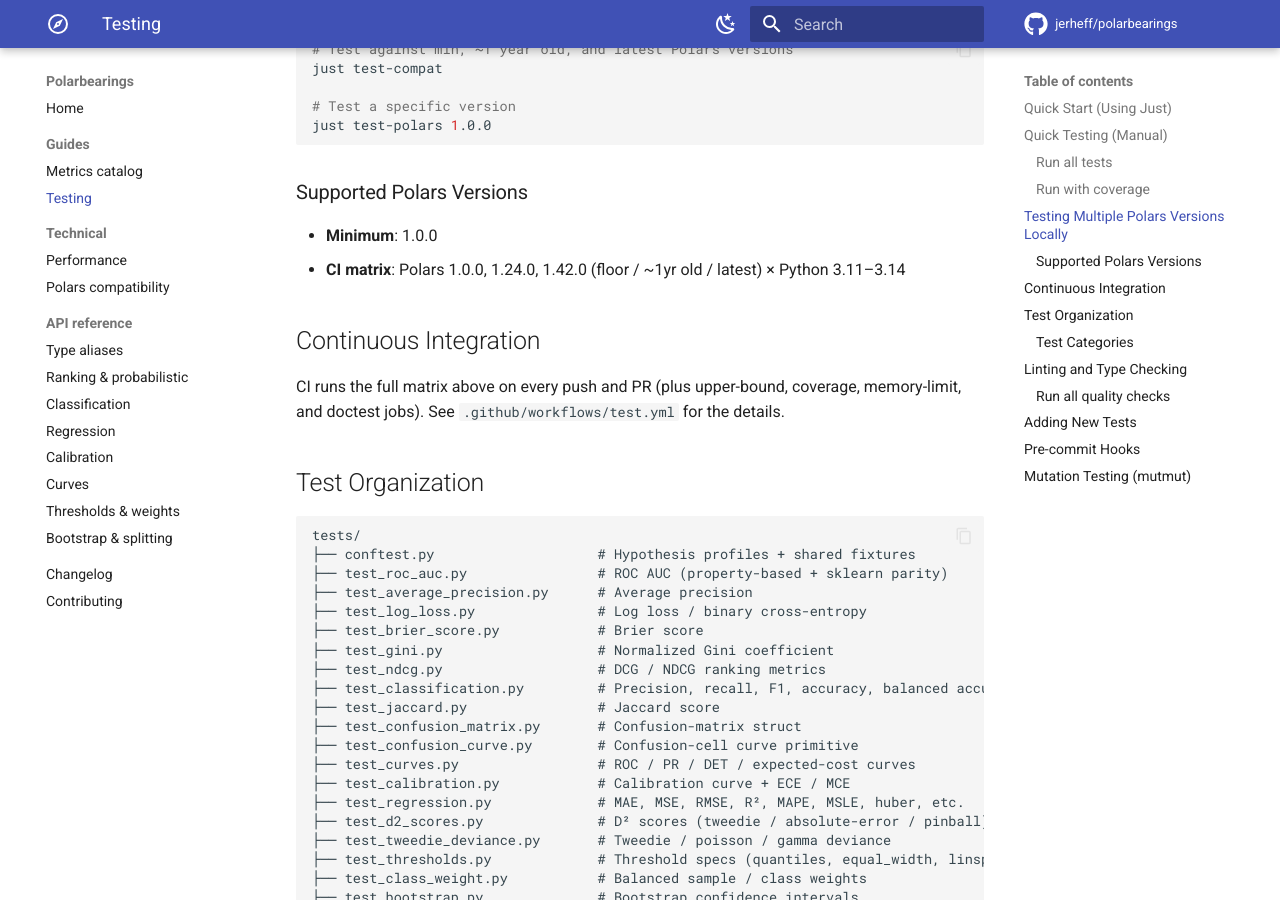
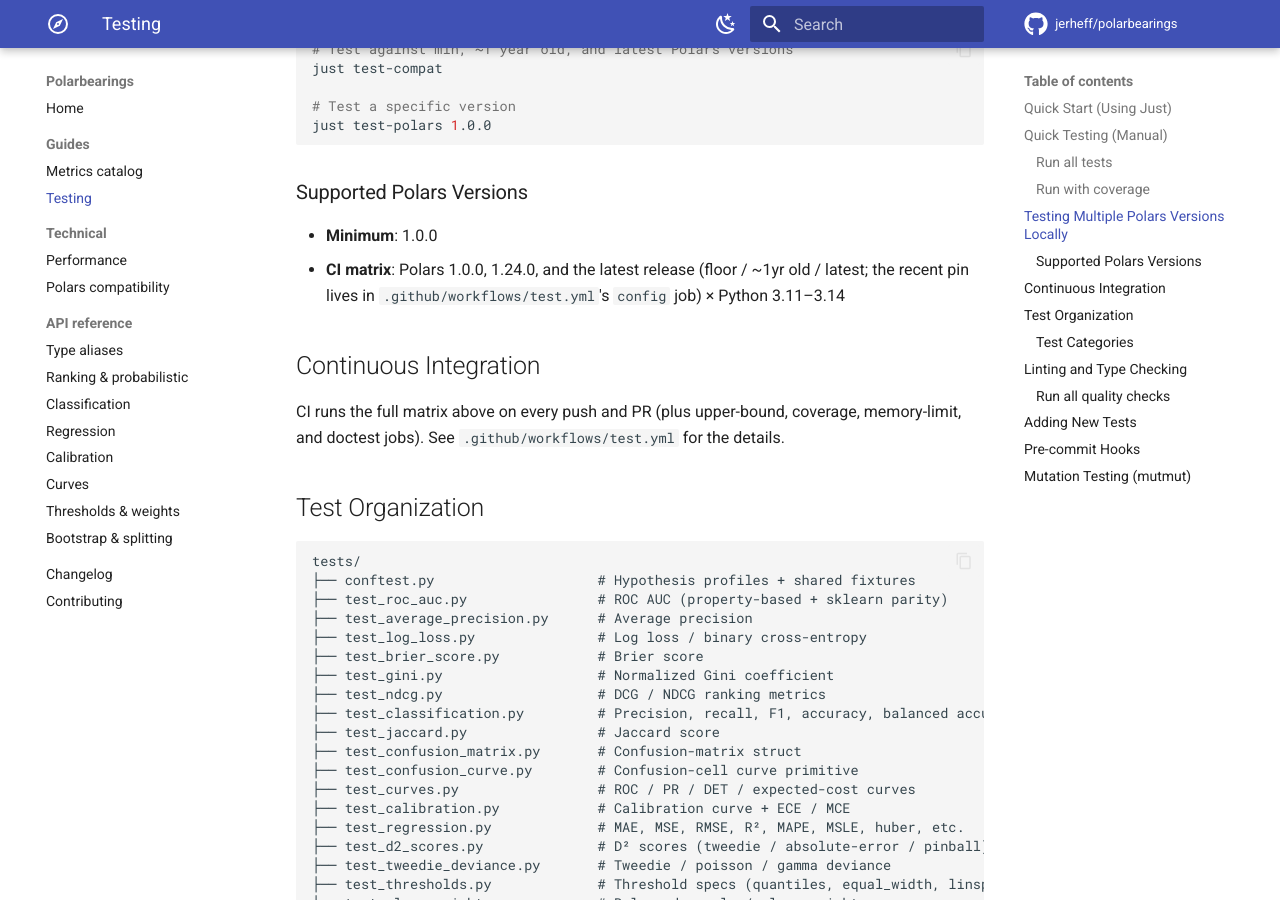
Before and after one commit to jerheff/polarbearings, an MkDocs documentation site: the page built from docs/guides/TESTING.md, in a window 1280 px wide and 900 px high, scrolled down 927 px. Built offline with MkDocs 1.6.1 and Material for MkDocs 9.7.7, drawn with Linux system fonts in a browser that asks for light colours; comment, search, counter and statistics services are not loaded.

Commit message:
ci: bump recent Polars leg 1.43.2 -> 1.44.2
Latest stable Polars (2.0 is still RC). Full suite (724), doctests (45),
memray ceilings, and the combined 1.0.0 + 1.44.2 branch-coverage gate
(100%) all pass against 1.44.2. Also de-staled TESTING.md, which still
named 1.42.0 as the latest leg; it now describes the leg by role like
POLARS_COMPATIBILITY.md.

Co-Authored-By: Claude Opus 5.5 <noreply@anthropic.com>
Claude-Session: https://claude.ai/code/session_019ntpXJ8nhR15SoupDM5gof

```diff
--- a/docs/guides/TESTING.md
+++ b/docs/guides/TESTING.md
@@ -49,7 +49,8 @@ just test-polars 1.0.0
 ### Supported Polars Versions
 
 - **Minimum**: 1.0.0
-- **CI matrix**: Polars 1.0.0, 1.24.0, 1.42.0 (floor / ~1yr old / latest) × Python
+- **CI matrix**: Polars 1.0.0, 1.24.0, and the latest release (floor / ~1yr old / latest;
+  the recent pin lives in `.github/workflows/test.yml`'s `config` job) × Python
   3.11–3.14
 
 ## Continuous Integration
```
Also changed, not shown: 2 other files.
